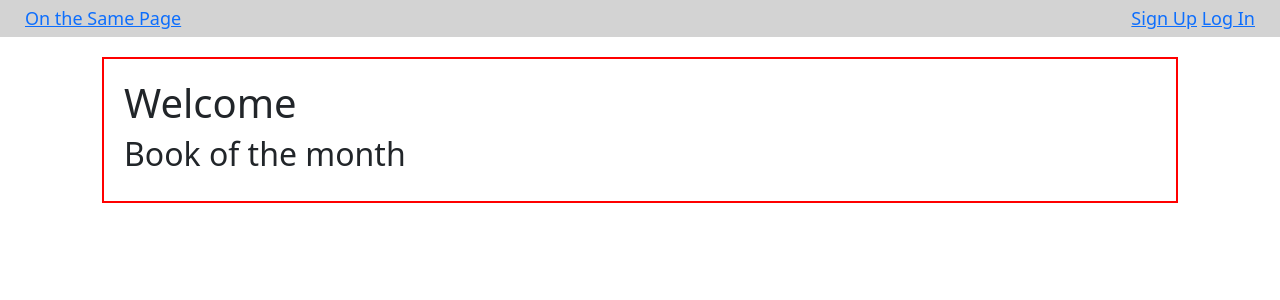
After one commit to adricastro1/Book-Club, a Django app: template main_app/templates/books/home.html in a window 1280 px wide. The commit adds this page. Shown: the top 300 px of the page. Run offline with Django 4.2, Linux system fonts and the light colour scheme; the template is opened without the code that fills it, so the values that code supplies are empty; parts of the project's set-up code (start-up, migrations or seed data) failed here and were passed over.

Commit message:
view book detail page

```diff
--- a/main_app/static/css/style.css
+++ b/main_app/static/css/style.css
@@ -11,3 +11,13 @@ nav {
     font-size: 18px;
     text-decoration: none;
 }
+
+.home-content {
+    margin: 20px;
+    padding: 20px;
+    border: 2px red solid;
+    display: grid;
+    grid-template-columns: 50% 50%;
+    gap: 20px;
+
+}
--- a/main_app/templates/base.html
+++ b/main_app/templates/base.html
@@ -16,6 +16,7 @@
             <a id="nav-title" href="{% url 'home'%}">On the Same Page</a>
             <div id="nav-links">
                 {% if user.is_authenticated %}
+                <a href="{% url 'books_create' %}">Add Book</a>
                 <a href="{% url 'logout' %}">Log Out</a>
                 {% else %}
                 <a href="{% url 'signup' %}">Sign Up</a>
--- /dev/null
+++ b/main_app/templates/books/home.html
@@ -0,0 +1,25 @@
+{% extends 'base.html' %}
+{% block content %}
+
+
+<div class="home-content">
+    <section>
+        <h1>Welcome</h1>
+        <section>
+            <h2>Book of the month</h2>
+        </section>
+    </section>
+
+    {% for book in books %}
+    <a href="{% url 'detail' book.id %}">
+        <section class="all-books">
+            <div>
+                <h4>{{ book.title }}</h4>
+                <p> By {{ book.author }}</p>
+            </div>
+        </section>
+    </a>
+    {% endfor %}
+</div>
+
+{% endblock %}
--- a/main_app/urls.py
+++ b/main_app/urls.py
@@ -4,4 +4,6 @@ from . import views
 urlpatterns = [
     path('', views.home, name='home'),
     path('accounts/signup/', views.signup, name='signup'),
+    path('books/<int:book_id>/', views.book_detail, name='detail'),
+    path('books/create/', views.BookCreate.as_view(), name = 'books_create')
 ]
```
Also changed, not shown: main_app/templates/books/detail.html (added, +14 -0 lines), main_app/templates/home.html (deleted, +0 -25 lines), main_app/views.py (+9 -6 lines).
